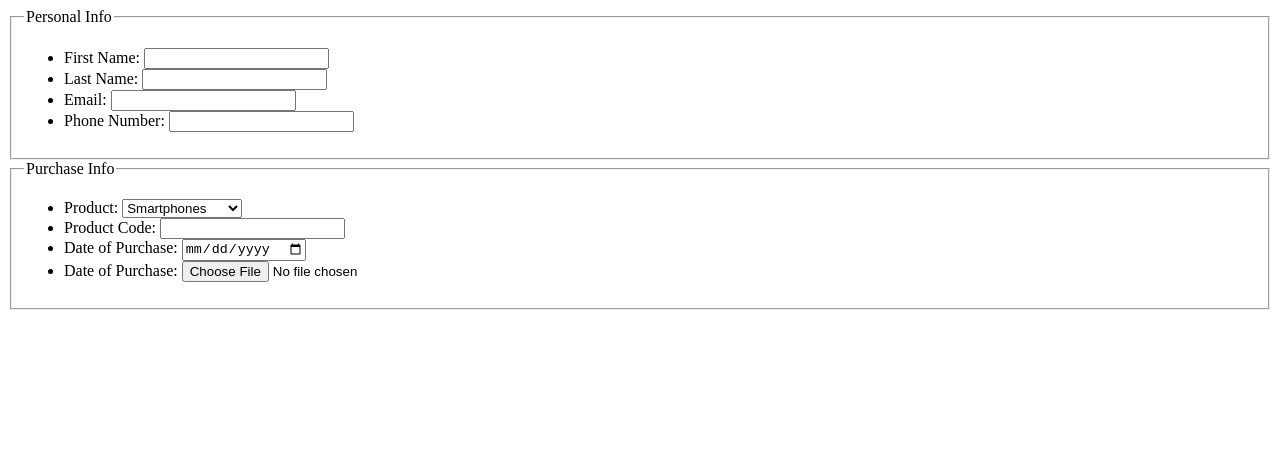
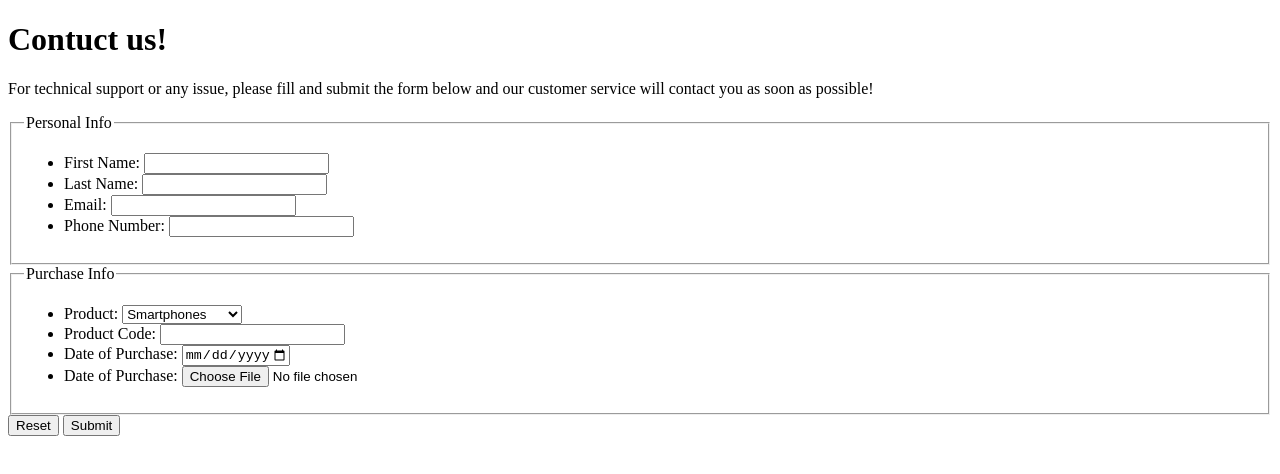
Before and after one commit to thanoskrs/Web-Development, a plain HTML site: page Exercise1/contact-us.html in a window 1280 px wide. Drawn offline with Linux system fonts and the light colour scheme.

Commit message:
add validation for the form in contact-us.html and a header with some info.

```diff
--- a/Exercise1/contact-us.html
+++ b/Exercise1/contact-us.html
@@ -1,7 +1,7 @@
 <!DOCTYPE html>
 <html>
     <head>
-        <title>TechStuff</title>
+        <title>Contact</title>
 
         <meta charset="UTF-8">
         <meta name="description" content="Contact us for any issues.">
@@ -10,7 +10,12 @@
     </head>
 
     <main>
-        <!--TODO: Add validations for the form-->
+        <header>
+                <h1>Contuct us!</h1>
+            <p>For technical support or any issue, please fill and submit the form below and our customer
+                service will contact you as soon as possible!
+            </p>
+        </header>
         <form>
             <fieldset>
                 <legend>Personal Info</legend>
@@ -29,7 +34,8 @@
                     </li>
                     <li>
                         <label for="txt_telephone">Phone Number: </label>
-                        <input type="tel" id="txt_telephone" name="telephone" autocomplete="tel" required>
+                        <input type="tel" id="txt_telephone" name="telephone" autocomplete="tel"
+                        pattern="[0-9]{10}" required>
                     </li>
                 </ul>
             </fieldset>
@@ -79,7 +85,8 @@
                     </li>
                     <li>
                         <label for="date_of_purchase">Date of Purchase: </label>
-                        <input type="date" id="date_of_purchase" name="purchase_date" required>
+                        <input type="date" id="date_of_purchase" name="purchase_date"
+                        max="2022-10-31" required>
                     </li>
                     <li>
                         <label for="file_of_purchase">Date of Purchase: </label>
@@ -87,6 +94,8 @@
                     </li>
                 </ul>
             </fieldset>
+            <input type="reset" id="contact_reset" name="reset">
+            <input type="submit" id="contact_submit" name="submit">
         </form>
     </main>
 </html>
```
